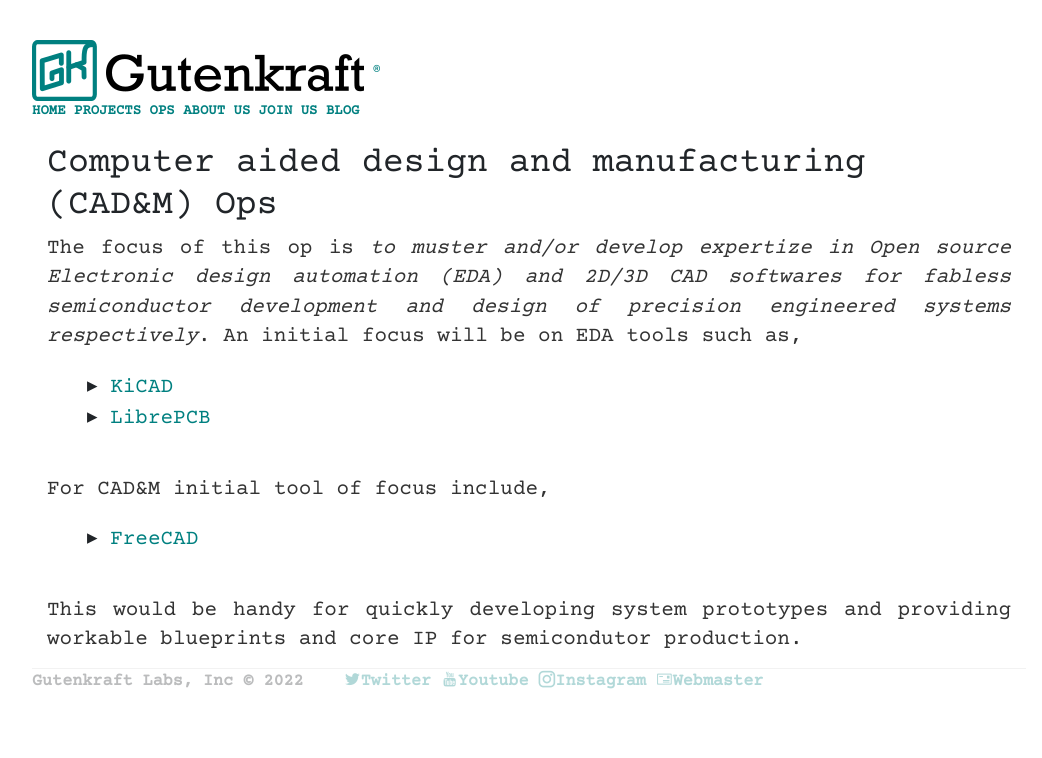
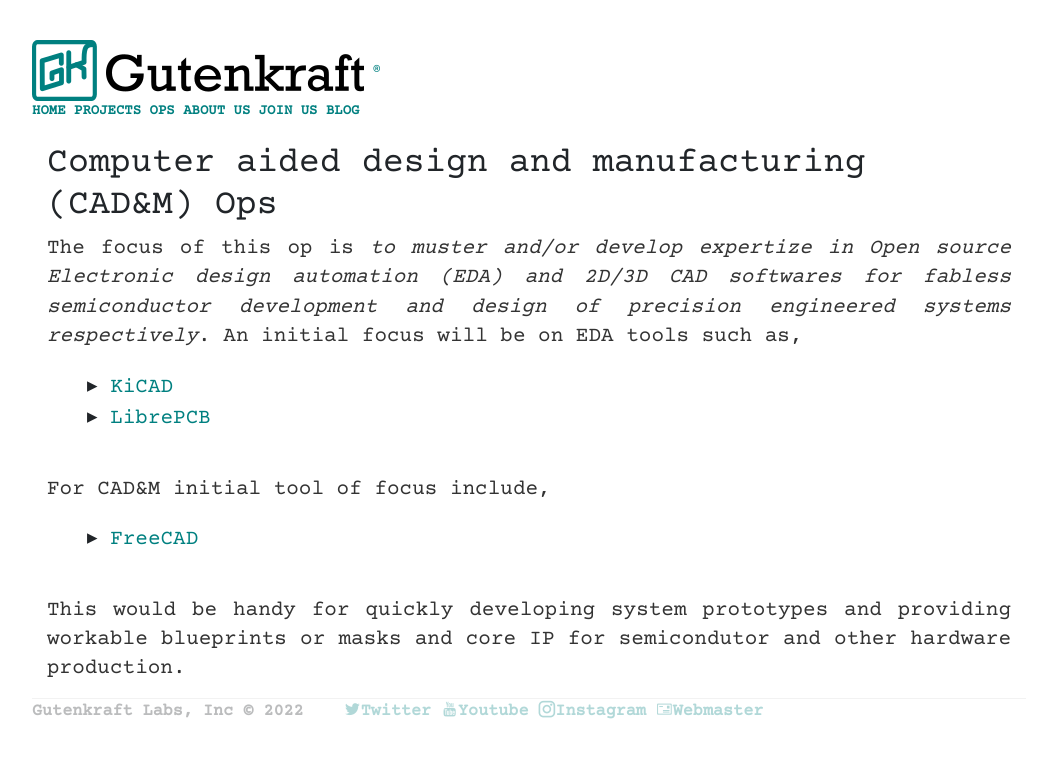
Before and after one commit to oferonmi/datafilik.github.io, a Jekyll site: the page built from ops/cadnm_op/index.html, in a window 1280 px wide. Shown: the top 758 px of the page, without its empty margins (111-1153 px from the left). Built offline with Jekyll 4.4.1, drawn with Linux system fonts in a browser that asks for light colours; some web fonts are replaced.

Commit message:
content update

```diff
--- a/css/main.css
+++ b/css/main.css
@@ -82,7 +82,7 @@
     list-style: none;
 }
 
-/* ul.ops li, ul.embedtools li {
+/* ul.ops li, ul.embedtools li, ul.cadmtools {
     list-style: none;
 } */
 
--- a/ops/cadnm_op/index.html
+++ b/ops/cadnm_op/index.html
@@ -22,7 +22,7 @@
     </ul>
 
     <p align="justify">
-        This would be handy for quickly developing system prototypes and providing workable blueprints and core IP for semicondutor production.
+        This would be handy for quickly developing system prototypes and providing workable blueprints or masks and core IP for semicondutor and other hardware production.
     </p>
 
 </div>
```
